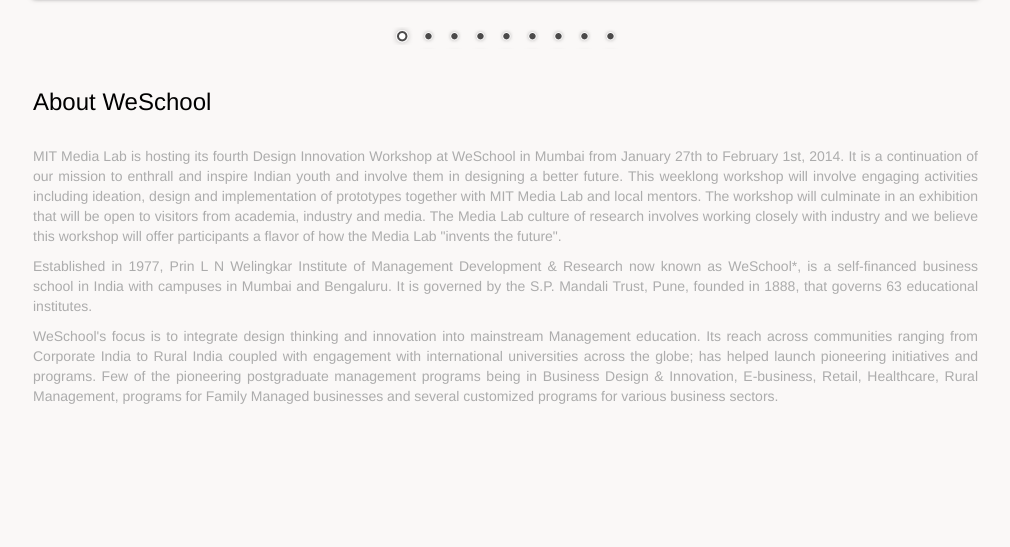
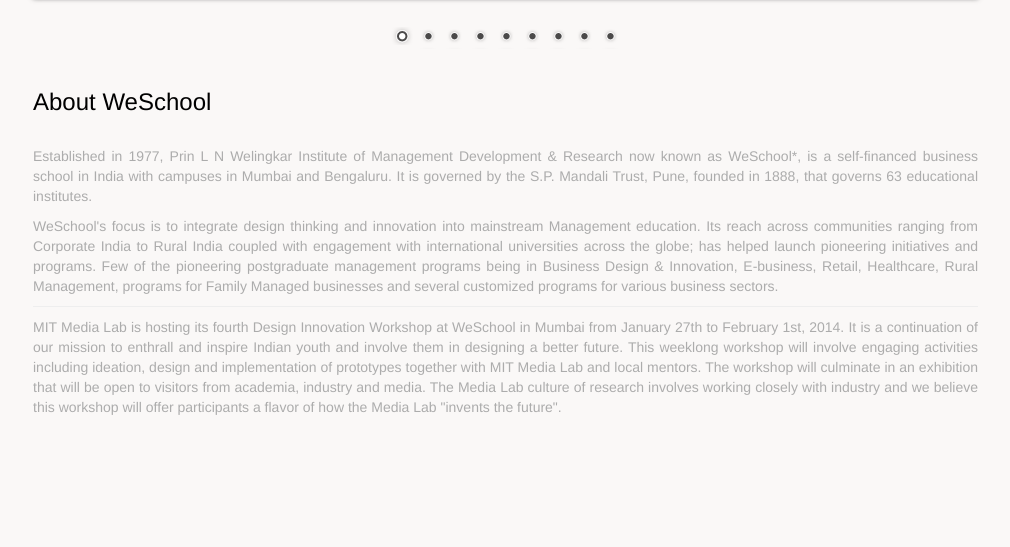
Before and after one commit to jeetesh-sisodia/mit-responsive, a PHP site: page /about_di14.php in a window 1280 px wide. Shown: the part 1020-1567 px from the top of the page, without its empty margins (232-1242 px from the left). Before the commit the page ends 1424 px from the top, so only its background shows below. Run offline with PHP 8.4, Linux system fonts and the light colour scheme; some libraries are stand-ins or nearby versions; some web fonts are replaced.

Commit message:
para switch at end in about_di14

```diff
--- a/about_di14.php
+++ b/about_di14.php
@@ -61,9 +61,10 @@
   <div class="col-lg-12">
    <h3 style="font-family:helvetica;color:#000;">About WeSchool</h3>
    <br/>
-   <p align="justify" class="color_gray">MIT Media Lab is hosting its fourth Design Innovation Workshop at WeSchool in Mumbai from January 27th to February 1st, 2014. It is a continuation of our mission to enthrall and inspire Indian youth and involve them in designing a better future. This weeklong workshop will involve engaging activities including ideation, design and implementation of prototypes together with MIT Media Lab and local mentors. The workshop will culminate in an exhibition that will be open to visitors from academia, industry and media. The Media Lab culture of research involves working closely with industry and we believe this workshop will offer participants a flavor of how the Media Lab "invents the future".</p>
    <p align="justify" class="color_gray">Established in 1977, Prin L N Welingkar Institute of Management Development & Research now known as WeSchool*, is a self-financed business school in India with campuses in Mumbai and Bengaluru. It is governed by the S.P. Mandali Trust, Pune, founded in 1888, that governs 63 educational institutes.</p>
    <p align="justify" class="color_gray">WeSchool's focus is to integrate design thinking and innovation into mainstream Management education. Its reach across communities ranging from Corporate India to Rural India coupled with engagement with international universities across the globe; has helped launch pioneering initiatives and programs. Few of the pioneering postgraduate management programs being in Business Design & Innovation, E-business, Retail, Healthcare, Rural Management, programs for Family Managed businesses and several customized programs for various business sectors.</p>
+   <hr/>
+   <p align="justify" class="color_gray">MIT Media Lab is hosting its fourth Design Innovation Workshop at WeSchool in Mumbai from January 27th to February 1st, 2014. It is a continuation of our mission to enthrall and inspire Indian youth and involve them in designing a better future. This weeklong workshop will involve engaging activities including ideation, design and implementation of prototypes together with MIT Media Lab and local mentors. The workshop will culminate in an exhibition that will be open to visitors from academia, industry and media. The Media Lab culture of research involves working closely with industry and we believe this workshop will offer participants a flavor of how the Media Lab "invents the future".</p>
   </div>
 
  </div>
```
